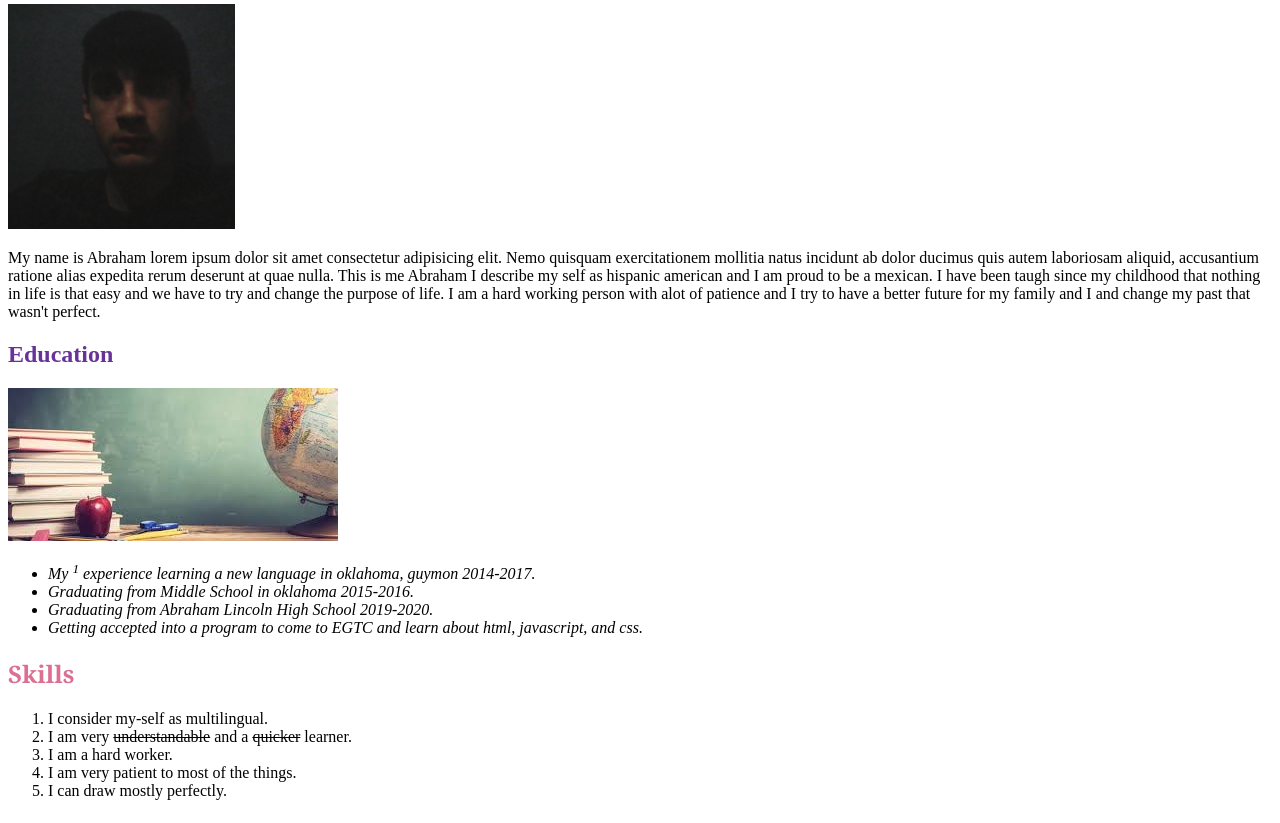
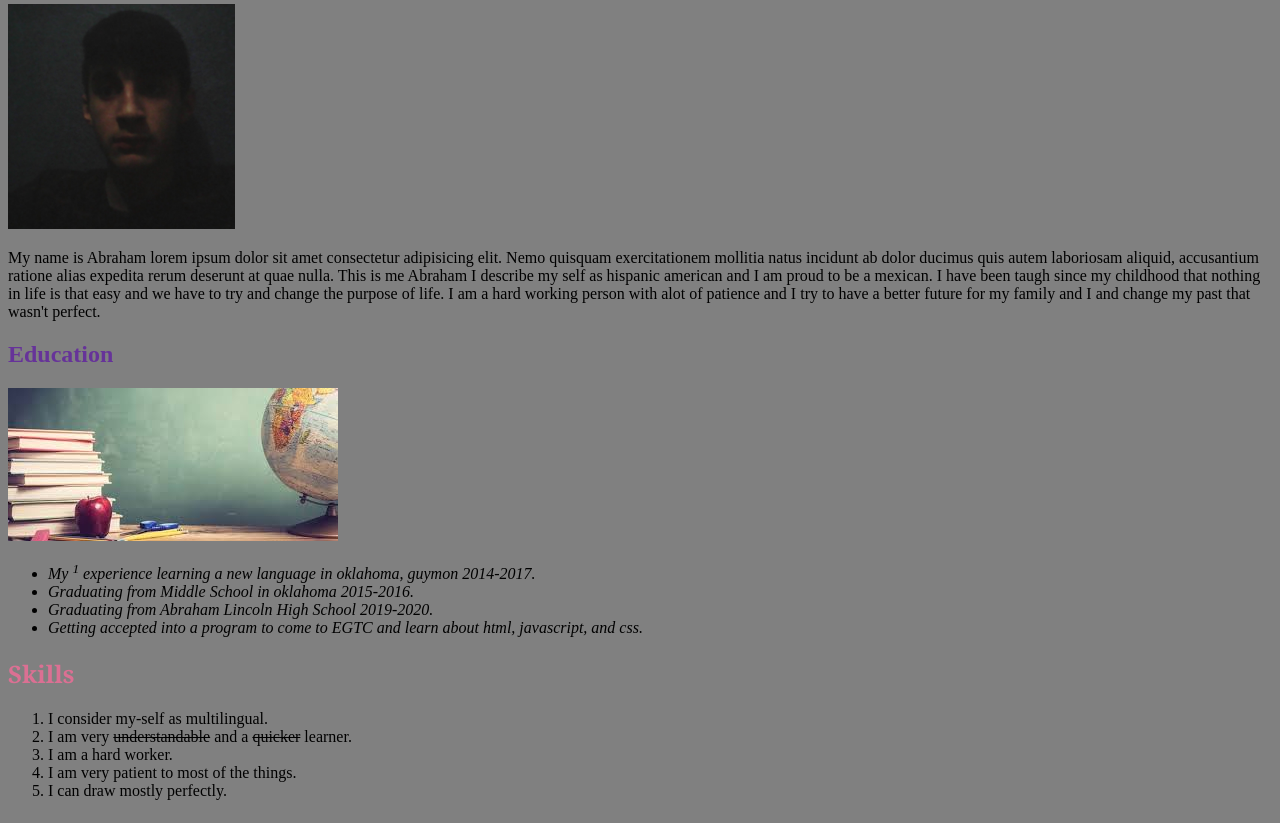
Before and after one commit to abe-lst92/Semantic-Html-page, a plain HTML site: page index.html in a window 1280 px wide. Shown: the part 194-1017 px from the top of the page. Drawn offline with Linux system fonts and the light colour scheme.

Commit message:
This is my final commit

```diff
--- a/index.html
+++ b/index.html
@@ -8,7 +8,7 @@
     <link rel="stylesheet" type="text/css" href="style.css">
 </head>
 
-<body>
+<body class="background">
     <header>
         <!--links to my contact and code file-->
         <nav><a href="contact.html">contact</a>|
--- a/style.css
+++ b/style.css
@@ -20,3 +20,6 @@
     font-family: 'Times New Roman', Times, serif;
     color: rebeccapurple;
 }
+.background{
+    background-color: gray;
+}
```
